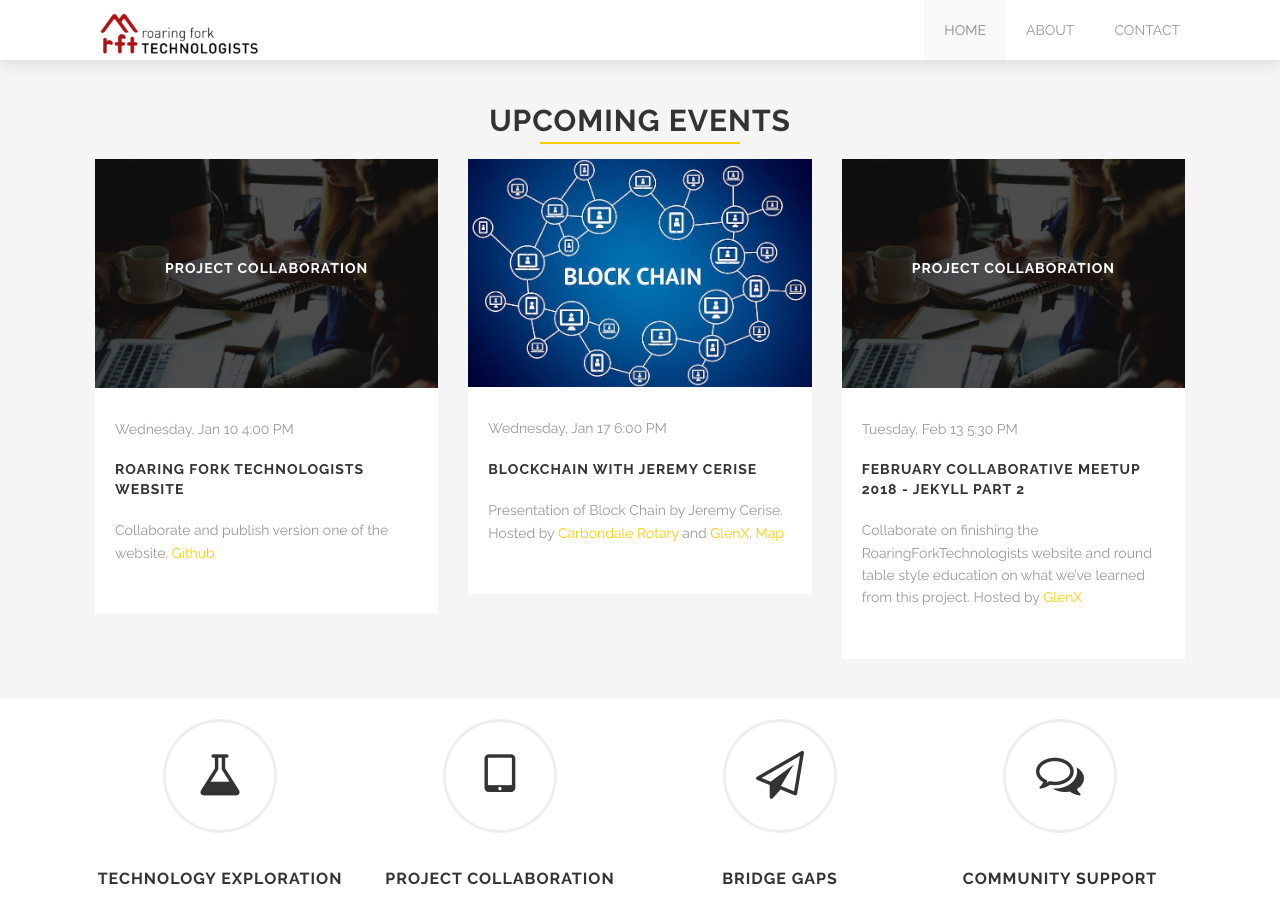
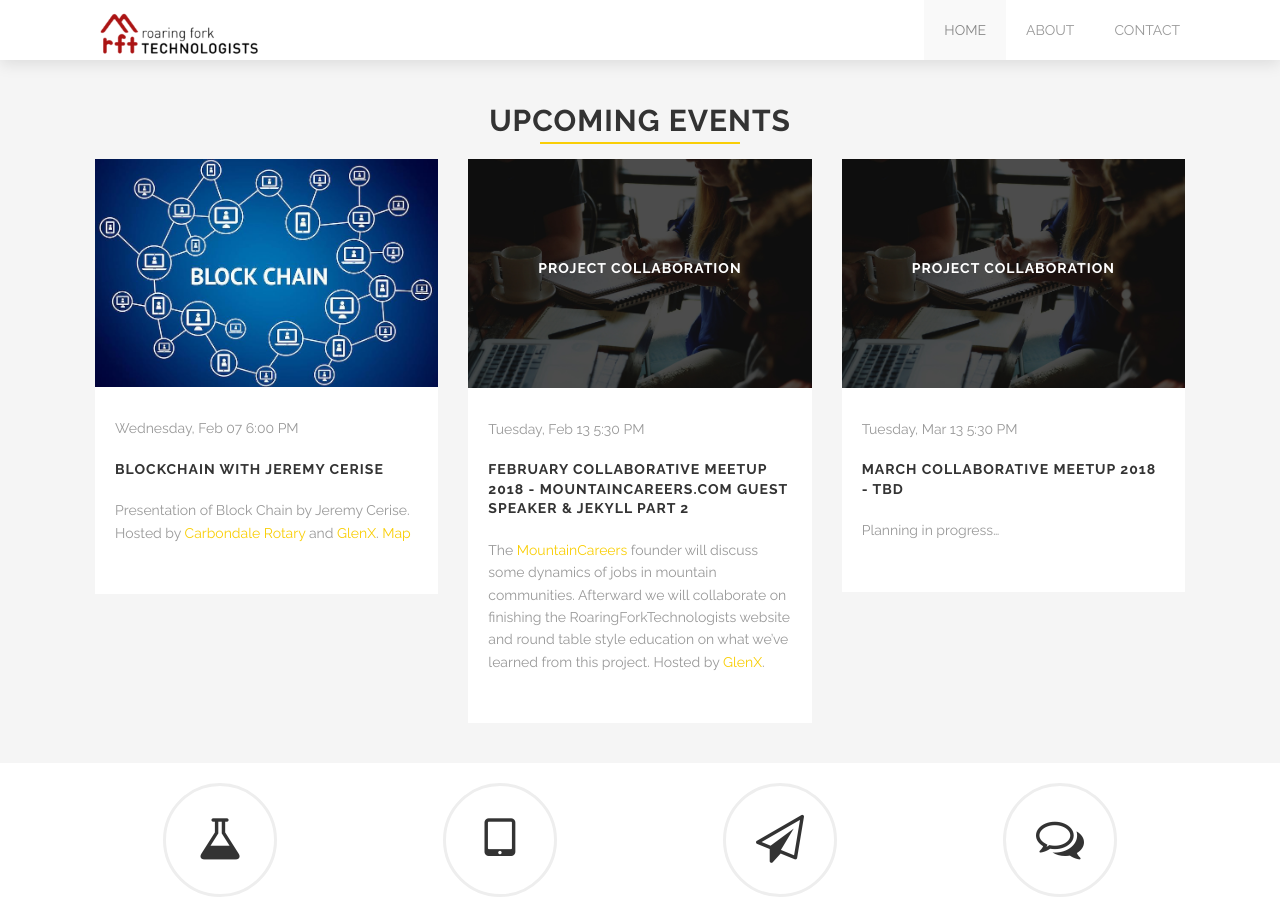
Before and after one commit to COWestSlopeTech/westslopetech, a Jekyll site: the page built from index.html, in a window 1280 px wide and 900 px high, scrolled down 730 px. Built offline with Jekyll 4.4.1, drawn with Linux system fonts in a browser that asks for light colours.

Commit message:
data updates

```diff
--- a/_data/events.yml
+++ b/_data/events.yml
@@ -1,15 +1,5 @@
-- title: Roaring Fork Technologists Website
-  type: Project Collaboration
-  date: 2018-01-10
-  start: 4:00 PM
-  end: 8:00 PM
-  image: images/team-work.jpg
-  url: https://www.facebook.com/events/504276263288053/
-  description: |
-    Collaborate and publish version one of the website. [Github](https://github.com/RoaringForkTech/roaringforktech/)
-
 - title: Blockchain with Jeremy Cerise
-  date: 2018-01-17
+  date: 2018-02-07
   start: 6:00 PM
   end: 8:00 PM
   image: images/blockchain.jpg
@@ -19,12 +9,66 @@
     [Carbondale Rotary](http://www.rotarycarbondale.org/) and [GlenX](https://glenx.space/).
     [Map](https://tinyurl.com/ycbzhhl7)
 
-- title: February Collaborative Meetup 2018 - Jekyll Part 2
+- title: February Collaborative Meetup 2018 - MountainCareers.com Guest Speaker & Jekyll Part 2
   type: Project Collaboration
   date: 2018-02-13
   start: 5:30 PM
-  end: 8:00 PM
+  end: 7:30 PM
   image: images/team-work.jpg
   url: https://www.facebook.com/events/1609027935852009/
-  description: Collaborate on finishing the RoaringForkTechnologists website and round table style education on what we've learned from this project.
-    Hosted by [GlenX](https://glenx.space/)
+  description: The [MountainCareers](https://MountainCareers.com/) founder will discuss some dynamics of jobs in mountain communities. Afterward we will collaborate on finishing the RoaringForkTechnologists website and round table style education on what we've learned from this project.
+    Hosted by [GlenX](https://glenx.space/).
+
+- title: March Collaborative Meetup 2018 - TBD
+  type: Project Collaboration
+  date: 2018-03-13
+  start: 5:30 PM
+  end: 7:30 PM
+  image: images/team-work.jpg
+  url: #
+  description: Planning in progress...
+
+- title: April Collaborative Meetup 2018 - TBD
+  type: Project Collaboration
+  date: 2018-04-10
+  start: 5:30 PM
+  end: 7:30 PM
+  image: images/team-work.jpg
+  url: #
+  description: Planning in progress...
+
+- title: May Collaborative Meetup 2018 - TBD
+  type: Project Collaboration
+  date: 2018-05-08
+  start: 5:30 PM
+  end: 7:30 PM
+  image: images/team-work.jpg
+  url: #
+  description: Planning in progress...
+
+- title: June Collaborative Meetup 2018 - TBD
+  type: Project Collaboration
+  date: 2018-06-12
+  start: 5:30 PM
+  end: 7:30 PM
+  image: images/team-work.jpg
+  url: #
+  description: Planning in progress...
+
+- title: July Collaborative Meetup 2018 - TBD
+  type: Project Collaboration
+  date: 2018-07-10
+  start: 5:30 PM
+  end: 7:30 PM
+  image: images/team-work.jpg
+  url: #
+  description: Planning in progress...
+
+- title: August Collaborative Meetup 2018 - TBD
+  type: Project Collaboration
+  date: 2018-08-14
+  start: 5:30 PM
+  end: 7:30 PM
+  image: images/team-work.jpg
+  url: #
+  description: Planning in progress...
--- a/_layouts/default.html
+++ b/_layouts/default.html
@@ -16,6 +16,6 @@
         {% include analytics.html %}
     {% endif %}
 
-</body>
+  </body>
 
 </html>
--- a/index.html
+++ b/index.html
@@ -109,11 +109,11 @@
     title: Projects Collaborated On
   - icon: code
     from: 0
-    to: 9
+    to: 10
     title: Contributing Technologist Members
   - icon: users
     from: 0
-    to: 86
+    to: 100
     title: Technologist Members
   - icon: file-text
     from: 0
```
Also changed, not shown: _data/members.yml (+6 -6 lines), images/tracy-mccurdy-profile-pic.jpg (added).
